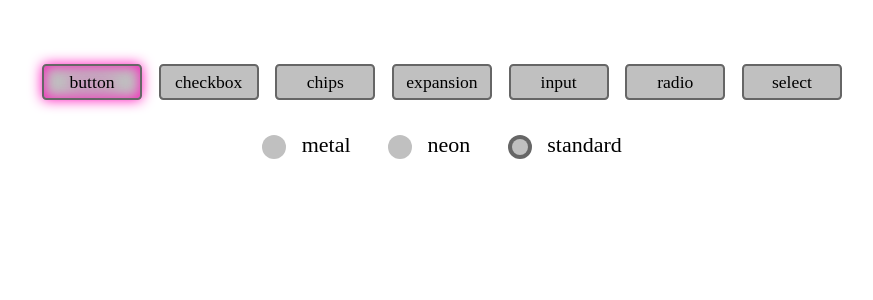
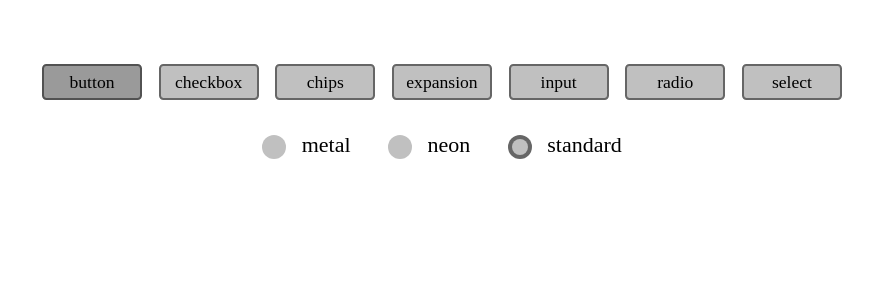
Before and after one commit to kassimir/chrisim, an Angular app: page /components in a window 1280 px wide. In both pictures the pointer is over the element 290 px from the left and 82 px from the top of the page. Shown: the top 300 px of the page, without its empty margins (198-1071 px from the left). Built offline with nearby package versions, Linux system fonts and the light colour scheme.

Commit message:
Fixed hover bug on Chips

```diff
--- a/src/app/components/button/themes/neon.scss
+++ b/src/app/components/button/themes/neon.scss
@@ -6,7 +6,7 @@
       @include neon-container;
 
       &:hover {
-        @include neon-hover
+        @include neon-hover;
       }
     }
   }
--- a/src/app/components/chips/chips.component.scss
+++ b/src/app/components/chips/chips.component.scss
@@ -21,9 +21,5 @@
       align-items: center;
       cursor: pointer;
     }
-
-    &:hover {
-      @include neon-hover;
-    }
   }
 }
--- a/src/app/components/chips/themes/standard.scss
+++ b/src/app/components/chips/themes/standard.scss
@@ -11,6 +11,10 @@
           background-color: $standard-exterior;
         }
       }
+
+      &:hover:not(.selected) {
+        filter: $filter-dark;
+      }
     }
   }
 }
```
